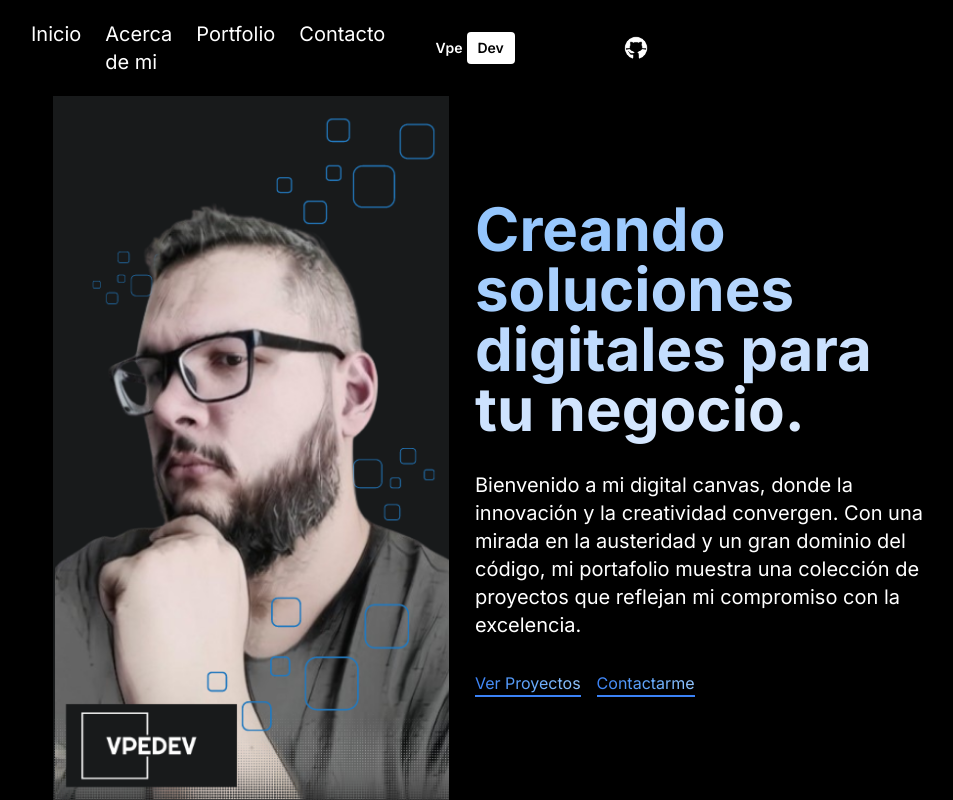
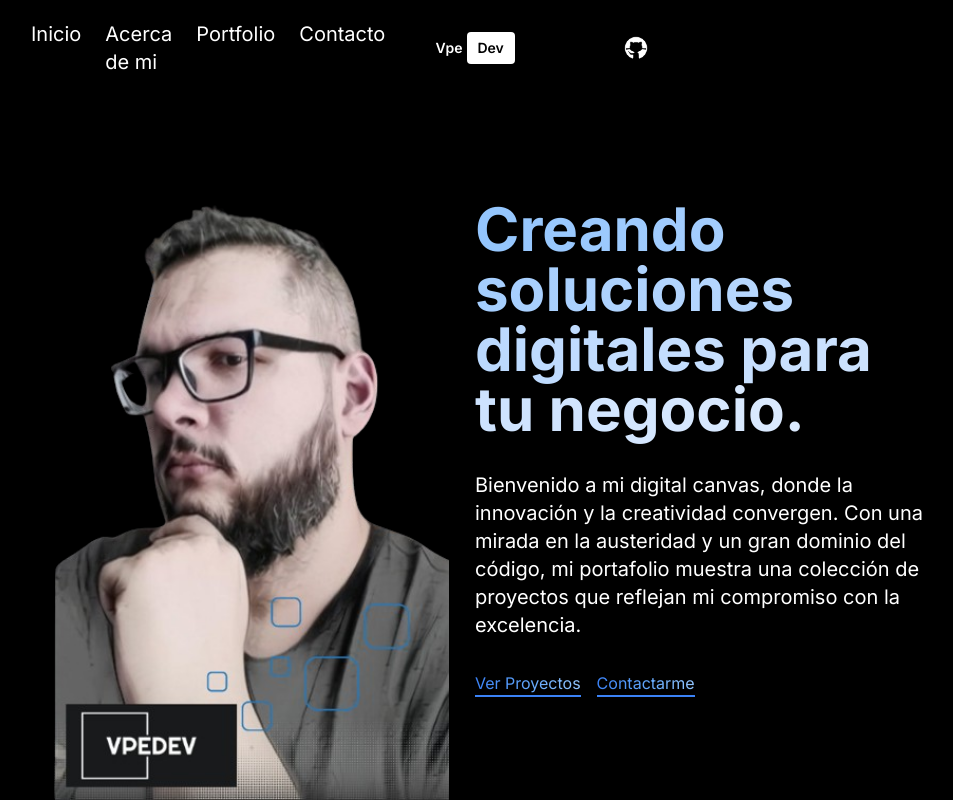
Before and after one commit to Gordisluis/portfolio-nextjs-deploy, a Next.js app: page / in a window 1280 px wide. Shown: the whole page, without its empty margins (165-1118 px from the left). Built offline with nearby package versions, Linux system fonts and the light colour scheme.

Commit message:
new hero sin fondo

```diff
--- a/src/app/page.jsx
+++ b/src/app/page.jsx
@@ -15,7 +15,7 @@ const Homepage = () => {
       <div className="h-full flex flex-col lg:flex-row px-4 sm:px-8 md:px-12 lg:px-20 xl:px-48">
         {/* IMAGE CONTAINER */}
         <div className="h-1/2 lg:h-full lg:w-1/2 relative">
-          <Image src="/herofinal3.png" alt="" fill className="object-contain" />
+          <Image src="/herofinal3-removebg-preview.png" alt="" fill className="object-contain" />
         </div>
         {/* TEXT CONTAINER */}
         <div className="h-1/2 bg-black text-white lg:h-full lg:w-1/2 flex flex-col gap-8 items-center justify-center">
```
Also changed, not shown: public/herofinal3-removebg-preview.png (added).
